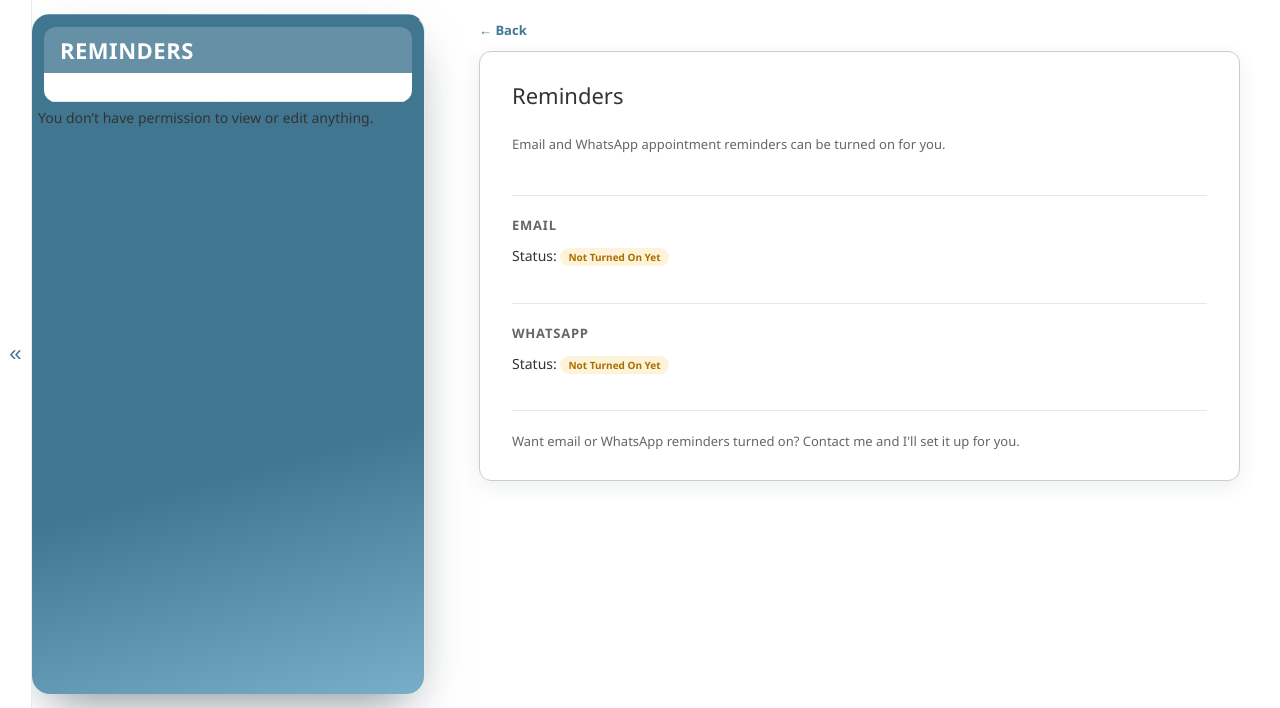
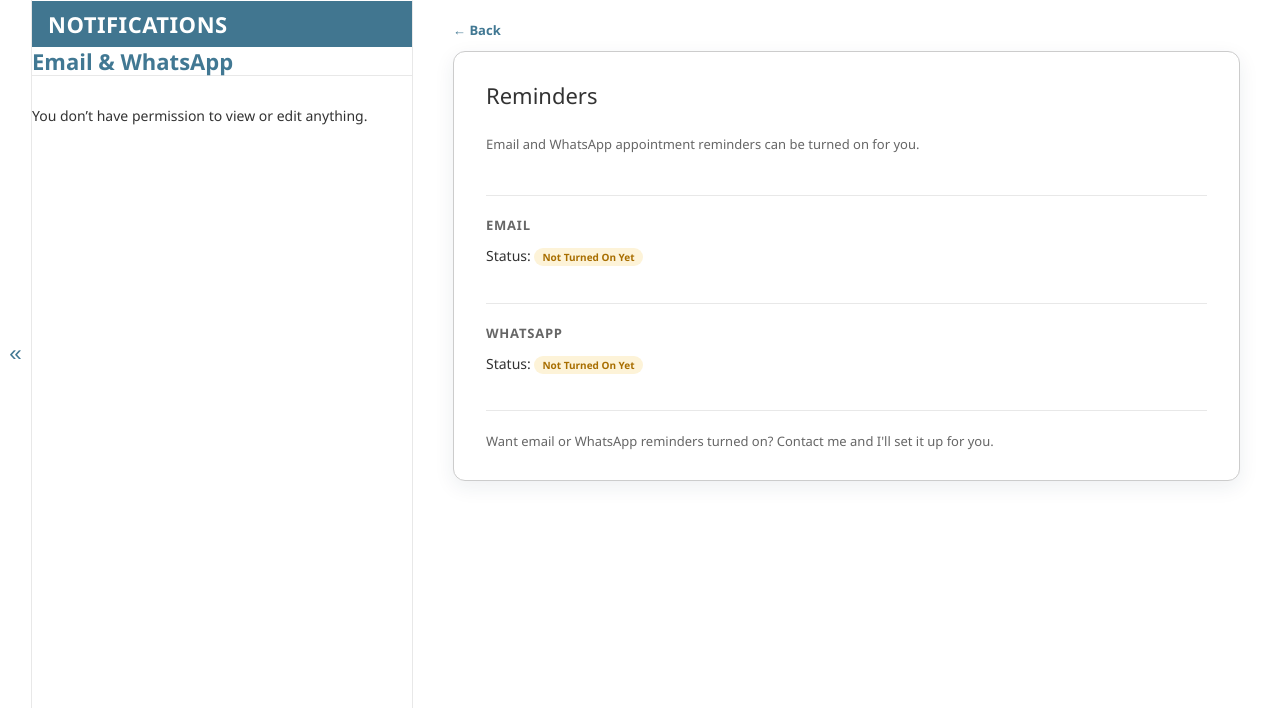
Before and after one commit to dharmveer18/Bookly, a Django app: page /setup/ in a window 1280 px wide. Shown: the part 92-800 px from the top of the page. Run offline with Django 5.2, Linux system fonts and the light colour scheme; the visitor is signed in with stand-in values (Sample User, id 1); lists and menus that the app fills with data are empty.

Commit message:
Revert dark-panel sidebar; rename Reminders caption to Notifications
The dark gradient panel (previous commit) made sidebar text invisible
after a real refresh, not just a caching issue as first suspected -
reverting back to the plain sidebar styling that was confirmed working.

Also renamed the sidebar section caption from "Reminders" to
"Notifications" (manual edit).

Co-Authored-By: Claude Sonnet 5 <noreply@anthropic.com>

```diff
--- a/templates/admin/base_site.html
+++ b/templates/admin/base_site.html
@@ -14,13 +14,6 @@
         flex-basis: 380px !important;
         left: -381px;
         margin-left: -381px;
-        margin-top: 14px;
-        margin-right: 14px;
-        margin-bottom: 14px;
-        border-radius: 18px;
-        background: linear-gradient(165deg, var(--secondary), var(--header-bg) 65%, var(--primary));
-        box-shadow: 0 22px 48px -18px rgba(15, 35, 48, 0.55);
-        padding: 6px;
     }
     .main.shifted > #nav-sidebar + .content {
         max-width: calc(100% - 413px);
@@ -53,34 +46,15 @@
         letter-spacing: 0.02em;
     }
 
-    /* Sidebar nav polish - dark gradient panel needs light text/links,
-       and each app group reads as its own soft "chip" on the gradient. */
-    #nav-sidebar .module {
-        background: rgba(255, 255, 255, 0.06);
-        border-radius: 12px;
-        margin: 6px;
-        overflow: hidden;
-    }
+    /* Sidebar nav polish */
     #nav-sidebar .module caption, #nav-sidebar .module th {
         font-weight: 600;
     }
-    #nav-sidebar .module caption {
-        background: rgba(255, 255, 255, 0.14);
-        color: #fff;
-    }
-    #nav-sidebar .module th a,
-    #nav-sidebar .module caption a {
-        color: #fff;
-    }
-    #nav-sidebar .module td a {
-        color: rgba(255, 255, 255, 0.85);
-    }
     #nav-sidebar .current-model {
-        background: rgba(255, 255, 255, 0.16);
         border-radius: 6px;
     }
     #nav-sidebar table tr:hover td, #nav-sidebar table tr:hover th {
-        background: rgba(255, 255, 255, 0.1);
+        background: var(--darkened-bg);
     }
 
     /* Dashboard layout: keep the sidebar module reliably on the right */
--- a/templates/admin/nav_sidebar.html
+++ b/templates/admin/nav_sidebar.html
@@ -6,7 +6,7 @@
          aria-label="{% translate 'Filter navigation items' %}">
   <div class="module">
     <table>
-      <caption><a href="{% url 'bookings_setup' %}" class="section">Reminders</a></caption>
+      <caption><a href="{% url 'bookings_setup' %}" class="section">Notifications</a></caption>
       <tbody>
         <tr class="model-setup">
           <th scope="row"><a href="{% url 'bookings_setup' %}">Email &amp; WhatsApp</a></th>
```
